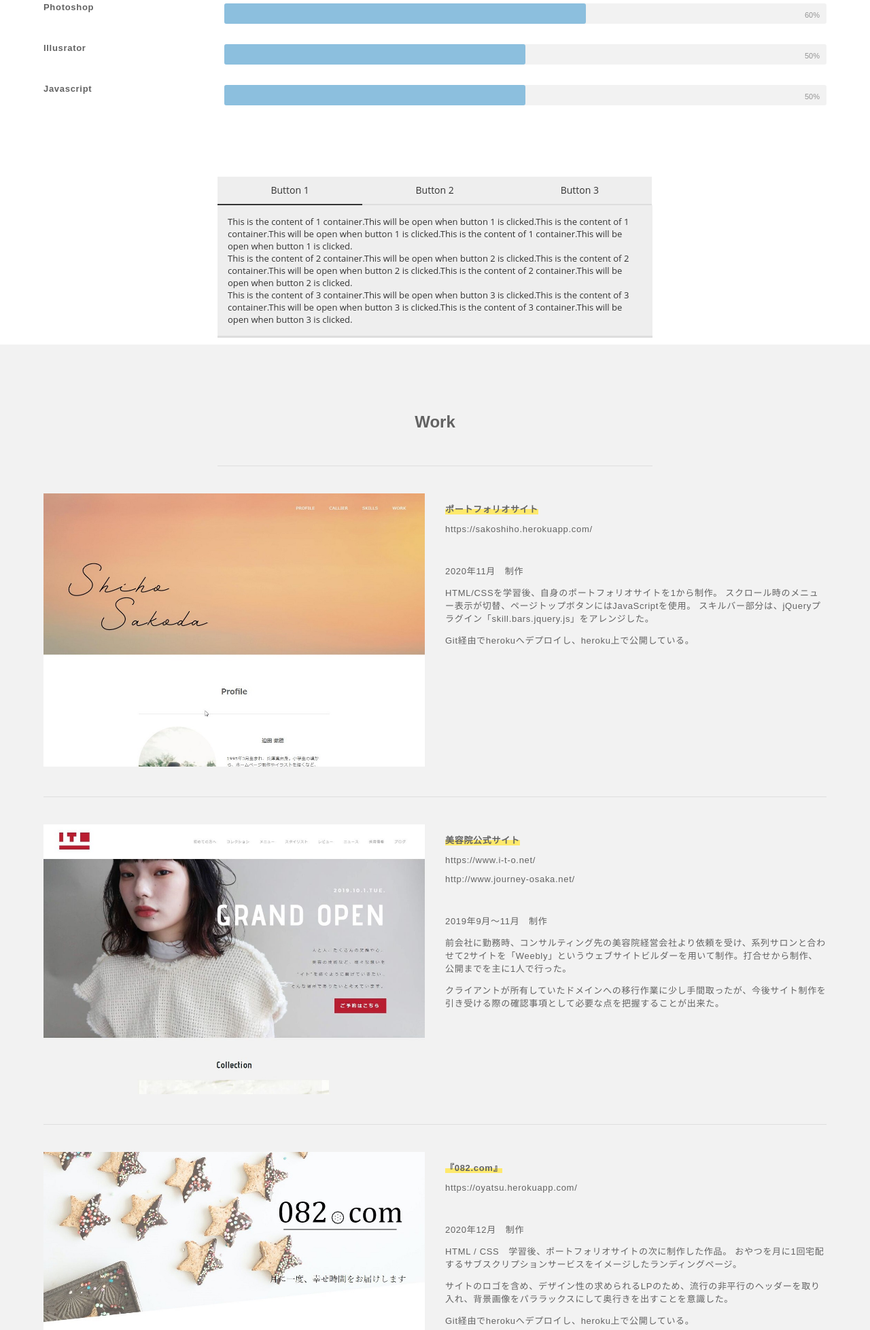
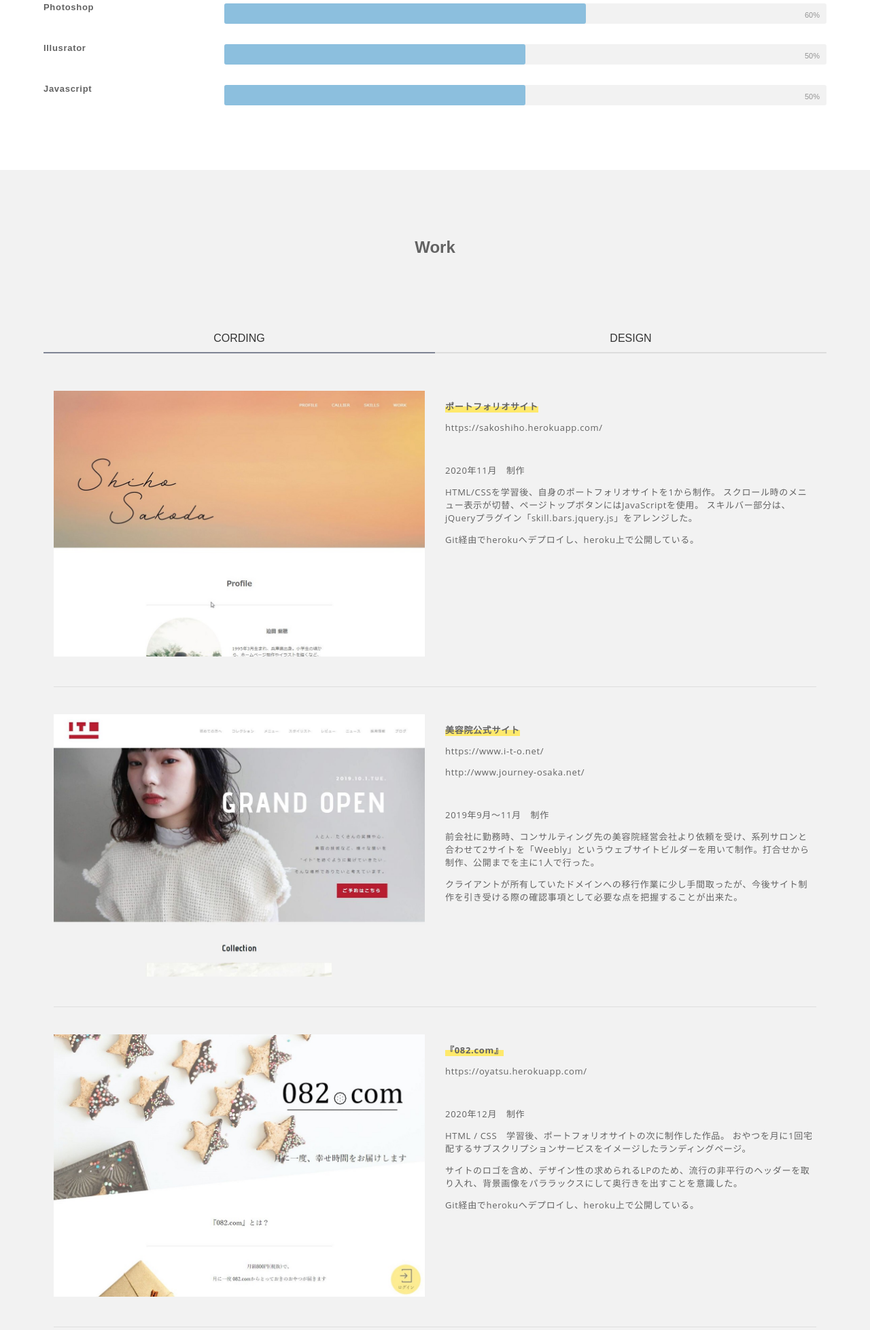
Before and after one commit to SakodaShiho/portfolio, a PHP site: page / in a window 1280 px wide. Shown: the part 3353-5310 px from the top of the page at 68% size. Run offline with PHP 8.4, Linux system fonts and the light colour scheme; some libraries are stand-ins or nearby versions.

Commit message:
[add]tab

```diff
--- a/index.html
+++ b/index.html
@@ -20,18 +20,14 @@
     <!-- skill-bar ライブラリ -->
 
     <script>
-
         $(document).ready(function(){
-
             $('.skillbar').skillBars({
                 from: 0,
                 speed: 4000,
                 interval: 100,
                 decimals: 0,
             });
-
         });
-
     </script>
 
 </head>
@@ -196,36 +192,23 @@
 
 
     <!-- Work -->
-    <div class='tabs'>
-      <div class='tab-buttons'>
-        <span class='content1'>Button 1</span>
-        <span class='content2'>Button 2</span>
-        <span class='content3'>Button 3</span>
-        <div id='lamp' class='content1'></div>
-      </div>
-      <div class='tab-content'>
-
-        <div class='content1'>This is the content of 1 container.This will be open when button 1 is clicked.This is the content of 1 container.This will be open when button 1 is clicked.This is the content of 1 container.This will be open when button 1 is clicked.</div>
-
-        <div class='content2'>This is the content of 2 container.This will be open when button 2 is clicked.This is the content of 2 container.This will be open when button 2 is clicked.This is the content of 2 container.This will be open when button 2 is clicked.</div>
-
-        <div class='content3'>This is the content of 3 container.This will be open when button 3 is clicked.This is the content of 3 container.This will be open when button 3 is clicked.This is the content of 3 container.This will be open when button 3 is clicked.</div>
-
-      </div>
-    </div>
-    <div class='credit'>
-
-    </div>
 
     <a name="work"></a>
     <div class="work">
         <h1>Work</h1>
-        <div class="border"></div>
+        <div class="container">
+            <div class="tabs">
+                <div class="tab-buttons">
+                  <span class="content1">CORDING</span>
+                  <span class="content2">DESIGN</span>
+                  <div id="lamp" class="content1"></div>
+                </div>
+                <div class="tab-content">
+                    <div class="content1">
 
+                    <div class="space"></div>
 
-
-        <div class="container">
-          <!-- ITO -->
+                    <!-- portfolio site -->
 
                     <div class="portfolio">
                         <div class="site-image">
@@ -341,10 +324,14 @@
                             <p>また、Googleフォントを初めて使用。</p>
                         </div>
                     </div>
+                    </div>
 
-
+                    <div class="content2">
+                        ダミー
+                    </div>
+                </div>
+            </div>
             <div class="space"></div>
-
         </div>
     </div>
 
@@ -367,6 +354,23 @@
     <!-- Page Topへ戻るボタン -->
     <div id="page_top"><a href="#"></a></div>
 
+<script src="https://cdnjs.cloudflare.com/ajax/libs/jquery/2.1.3/jquery.min.js"></script>
+<script>
+    $('.tab-content>div').hide();
+    $('.tab-content>div').first().slideDown();
+    $('.tab-buttons span').click(function(){
+        var thisclass=$(this).attr('class');
+        $('#lamp').removeClass().addClass('#lamp').addClass(thisclass);
+        $('.tab-content>div').each(function(){
+            if($(this).hasClass(thisclass)){
+         $(this).fadeIn(800);
+      }
+      else{
+        $(this).hide();
+      }
+    });
+  });
+</script>
 <script src="https://unpkg.com/scrollreveal"></script>
 <script>
     ScrollReveal().reveal('.portfolio', {
--- a/script.js
+++ b/script.js
@@ -1,19 +1,4 @@
-// work tab
 
-$('.tab-content>div').hide();
-$('.tab-content>div').first().slideDown();
-  $('.tab-buttons span').click(function(){
-    var thisclass=$(this).attr('class');
-    $('#lamp').removeClass().addClass('#lamp').addClass(thisclass);
-    $('.tab-content>div').each(function(){
-      if($(this).hasClass(thisclass)){
-        $(this).fadeIn(800);
-      }
-      else{
-        $(this).hide();
-      }
-    });
-  });
 
 
 // menu スクロールしたら白くなる
--- a/stylesheet.css
+++ b/stylesheet.css
@@ -326,35 +326,34 @@ html {
 /* WORKS */
 
 .tabs{
-  width:50%;
+  width:100%;
   margin:10px auto;
   position:relative;
 }
 .tab-buttons span{
-  font:400 14px 'open sans',sans-serif;
+  font:14px;
   color:#333;
-  background:#eee;
+  background:#f2f2f2;
   cursor:pointer;
   border-bottom:2px solid #ddd;
   display:block;
-  width:33.3%;
+  width:50%;
   float:left;
   text-align:center;
   height:40px;
   line-height:40px;
 }
 .tab-content{
-  border-bottom:3px solid #ddd;
   padding:15px;
-  background:#eee;
+  background:#f2f2f2;
   display:inline-block;
   font:400 13px 'open sans',sans-serif;
   color:#333;
 }
 #lamp{
-  width:33.3%;
+  width:50%;
   height:2px;
-  background:#333;
+  background:#7F8594;
   display:block;
   position:absolute;
   top:40px;
@@ -364,7 +363,7 @@ html {
 -moz-transition: all .3s ease-in;
 }
 #lamp.content2{
-  left:33.3%;
+  left:50%;
   transition: all .3s ease-in;
 -o-transition: all .3s ease-in;
 -webkit-transition: all .3s ease-in;
```
Lines whose indentation alone changed are shown as unchanged.
